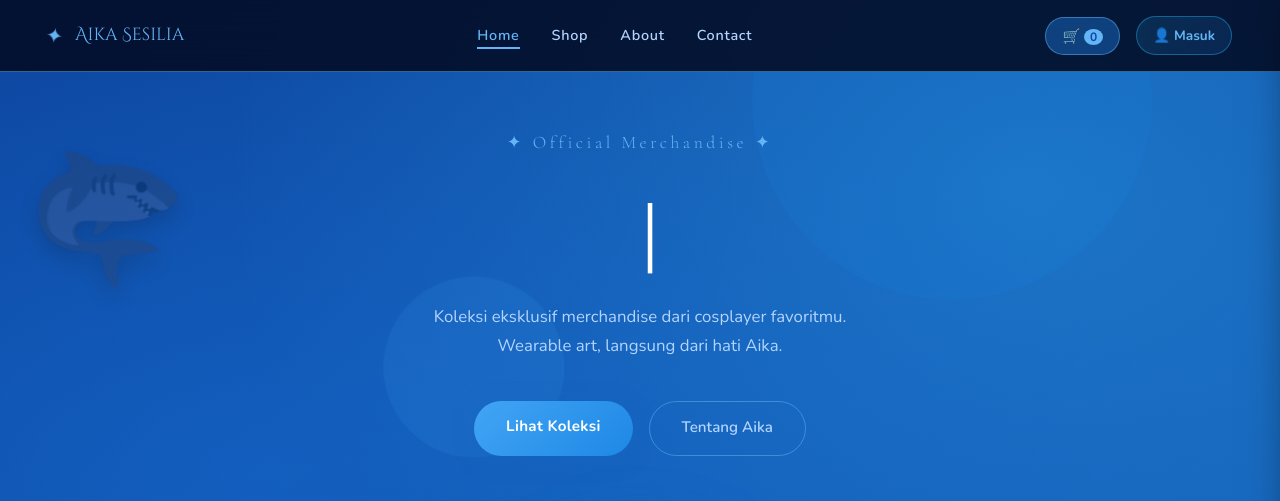
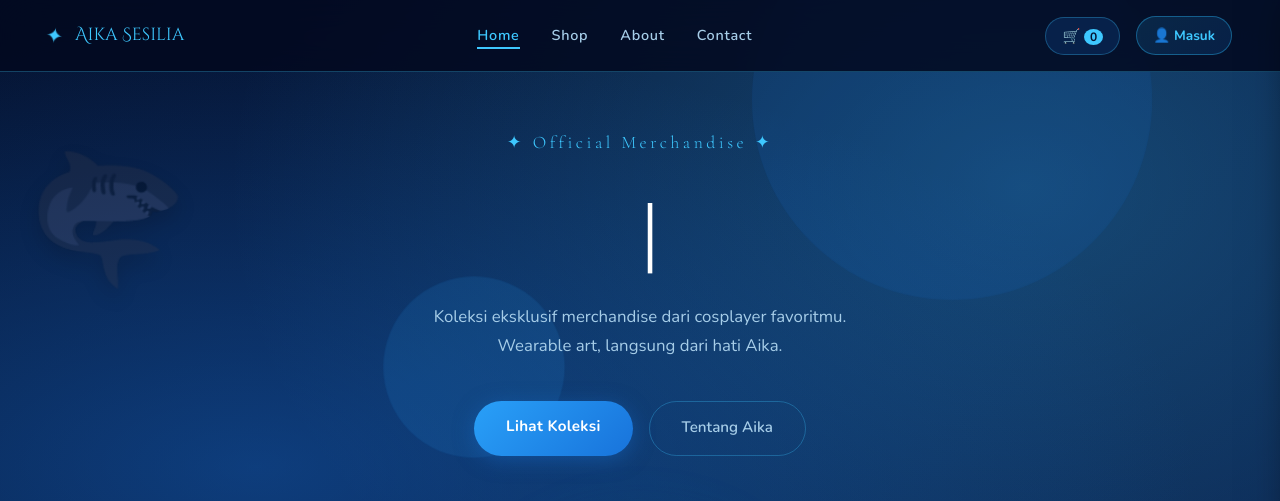
Before and after one commit to Napppz/Merch-Aika, a website: page index.html in a window 1280 px wide. Shown: the top 501 px of the page. Drawn offline with nearby package versions, Linux system fonts and the light colour scheme; no server answers.

Commit message:
style(navbar): buat background navbar menjadi biru terang

```diff
--- a/css/style.css
+++ b/css/style.css
@@ -4,22 +4,22 @@
    ============================ */
 
 :root {
-  --deep-ocean: #0d47a1;
-  --midnight-blue: #1565c0;
-  --ocean-blue: #1976d2;
-  --sea-blue: #1e88e5;
-  --sky-blue: #42a5f5;
-  --aqua: #64b5f6;
-  --foam: #e1f5fe;
-  --pearl: #f1f8e9;
+  --deep-ocean: #051433;
+  --midnight-blue: #0b2554;
+  --ocean-blue: #114488;
+  --sea-blue: #1873db;
+  --sky-blue: #29a0f8;
+  --aqua: #3ec8ff;
+  --foam: #cbeeff;
+  --pearl: #eff8ff;
   --white: #ffffff;
-  --gold: #ffd54f;
-  --gold-light: #fff8e1;
-  --text-main: #f0f8ff;
-  --text-muted: #b3d4ff;
-  --card-bg: rgba(25, 118, 210, 0.45);
-  --card-border: rgba(100, 181, 246, 0.5);
-  --shadow-blue: 0 8px 32px rgba(30, 136, 229, 0.4);
+  --gold: #ffdf6b;
+  --gold-light: #fffbea;
+  --text-main: #ebf5ff;
+  --text-muted: #a6cde8;
+  --card-bg: rgba(17, 68, 136, 0.35);
+  --card-border: rgba(62, 200, 255, 0.3);
+  --shadow-blue: 0 8px 32px rgba(24, 115, 219, 0.3);
   --radius: 16px;
   --radius-sm: 8px;
   --font-display: 'Cinzel Decorative', serif;
@@ -54,7 +54,7 @@ body {
   align-items: center;
   justify-content: space-between;
   padding: 1rem 3rem;
-  background: rgba(3, 9, 31, 0.85);
+  background: rgba(17, 68, 136, 0.7);
   backdrop-filter: blur(20px);
   border-bottom: 1px solid var(--card-border);
   transition: var(--transition);
```
